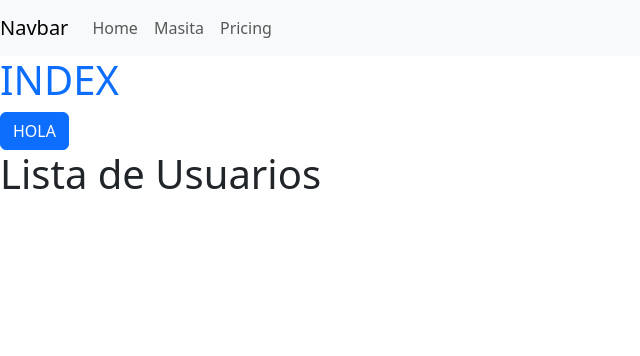
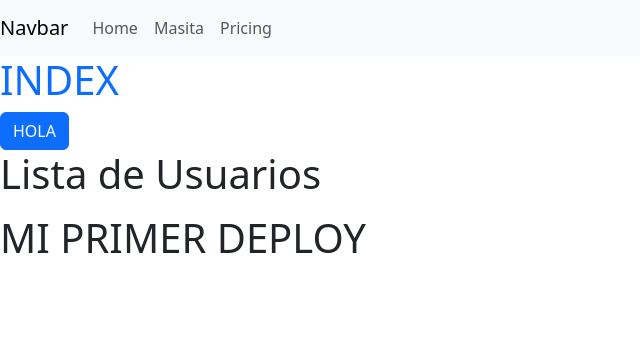
Before and after one commit to EddVargs8/EGJL, a Django app: page / in a window 1280 px wide. Shown: the top 356 px of the page, without its empty margins (0-640 px from the left). Run offline with Django 5.2, Linux system fonts and the light colour scheme; some libraries are stand-ins or nearby versions.

Commit message:
last commit

```diff
--- a/egjl/templates/index.html
+++ b/egjl/templates/index.html
@@ -41,5 +41,7 @@
               {% endfor %}
           </ul>
 
+          <h1>MI PRIMER DEPLOY </h1>
+
     </body>
 </html>
```
